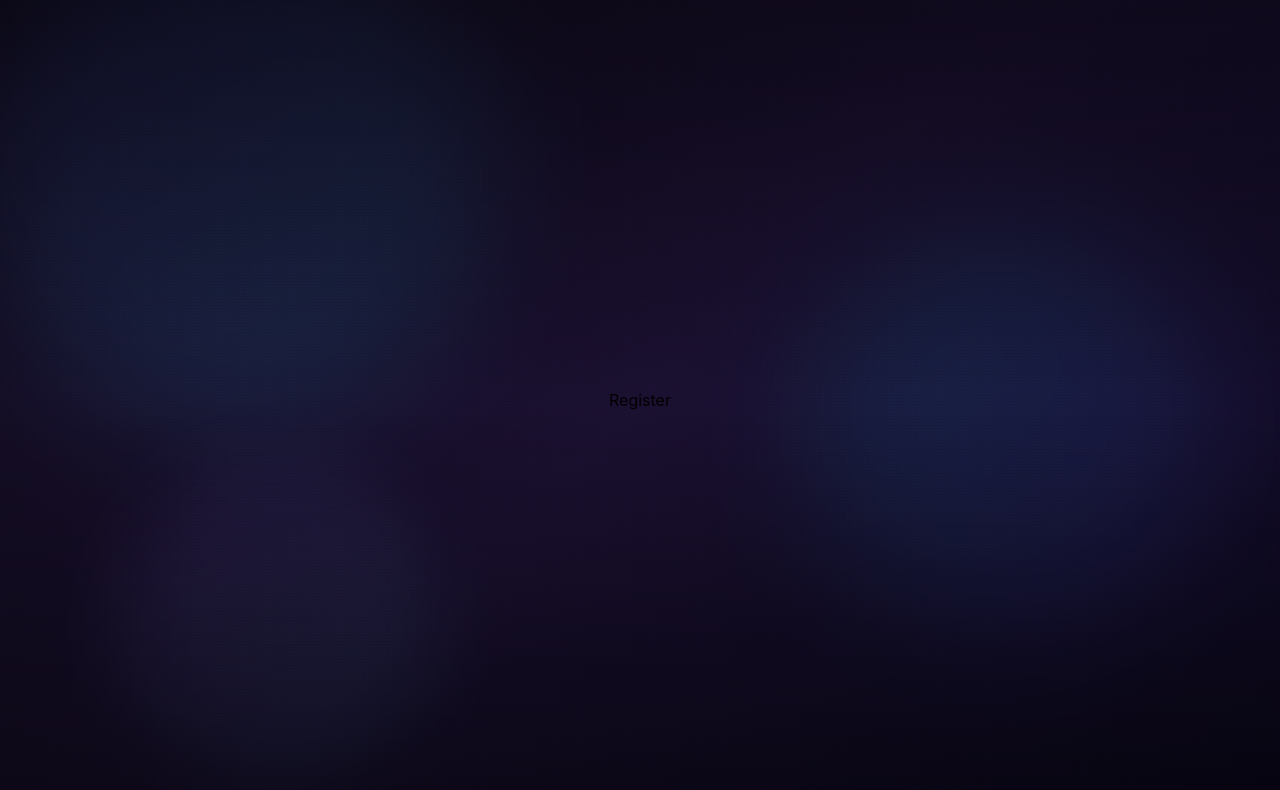
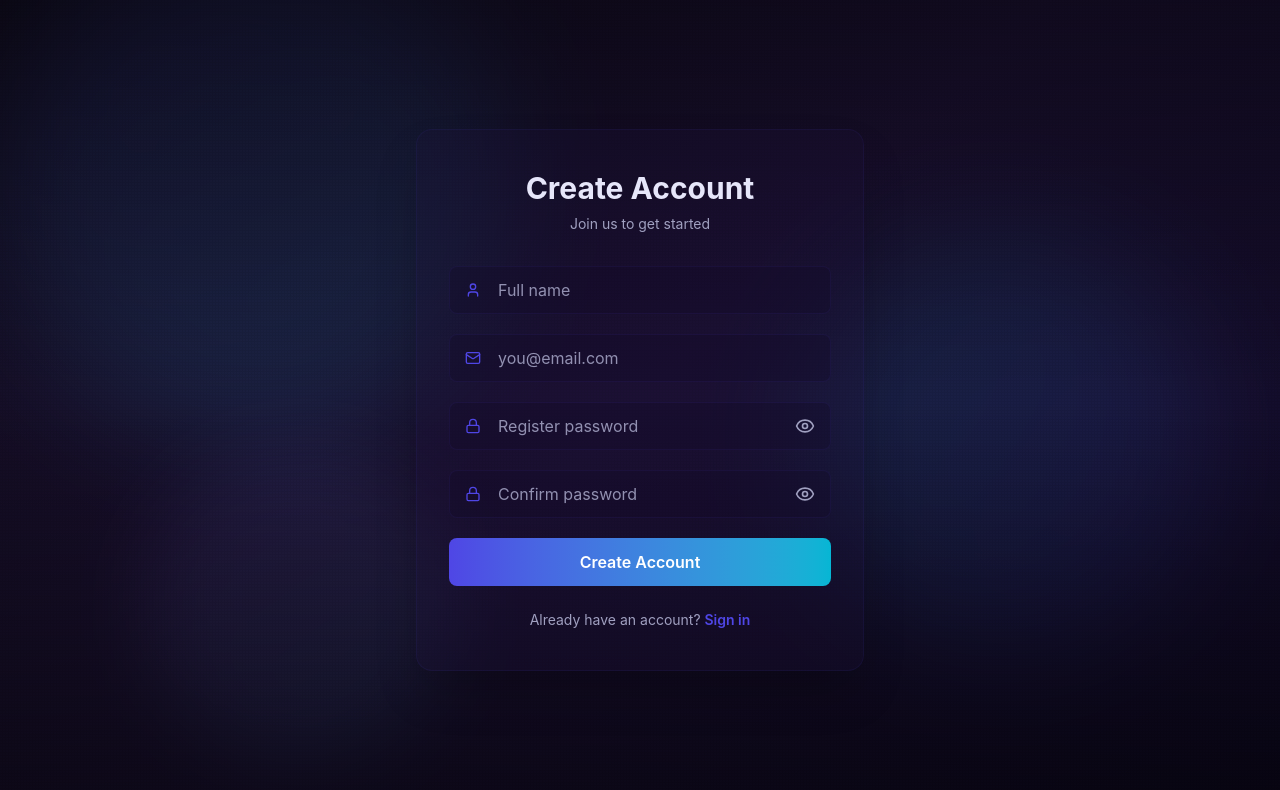
Before and after one commit to Abderrahmane-belarbi/crew-auth, a React app in the folder frontend/: page /register in a window 1280 px wide. Shown: the top 790 px of the page. Built offline with nearby package versions, Linux system fonts and the light colour scheme; the HTML template or start-up script is replaced by a standard one.

Commit message:
implement ui for register user input

```diff
--- a/frontend/components/animated-background.jsx
+++ b/frontend/components/animated-background.jsx
@@ -15,7 +15,7 @@ export default function AnimatedBackground({ children, className = "" }) {
           left="-10%"
           opacity={0.14}
           blur="blur-3xl"
-          duration={34}
+          duration={15}
           delay={0}
           animateX={[0, 120, -40, 0]}
           animateY={[0, 60, 140, 0]}
@@ -29,8 +29,8 @@ export default function AnimatedBackground({ children, className = "" }) {
           left="68%"
           opacity={0.12}
           blur="blur-3xl"
-          duration={28}
-          delay={2}
+          duration={13}
+          delay={0}
           animateX={[0, -90, 40, 0]}
           animateY={[0, 110, -60, 0]}
           animateRotation={[0, -14, 0]}
@@ -43,8 +43,8 @@ export default function AnimatedBackground({ children, className = "" }) {
           left="6%"
           opacity={0.1}
           blur="blur-2xl"
-          duration={22}
-          delay={4}
+          duration={14}
+          delay={0}
           animateX={[0, 70, -30, 0]}
           animateY={[0, -60, 80, 0]}
           animateRotation={[0, 10, 0]}
--- /dev/null
+++ b/frontend/components/auth/auth-card.jsx
@@ -0,0 +1,16 @@
+export function AuthCard({ title, subtitle, children }) {
+  return (
+    <div className="w-full max-w-md animate-[fade-in_0.5s_ease-out_forwards]">
+      <div className="rounded-2xl border border-border/40 bg-card/60 backdrop-blur-xl shadow-2xl">
+        <div className="px-8 py-10">
+          {/* Header */}
+          <div className="mb-8 space-y-2 text-center">
+            <h1 className="text-3xl font-bold text-foreground">{title}</h1>
+            {subtitle && <p className="text-sm text-muted-foreground">{subtitle}</p>}
+          </div>
+          {children}
+        </div>
+      </div>
+    </div>
+  );
+}
--- /dev/null
+++ b/frontend/components/shared/input-field.jsx
@@ -0,0 +1,57 @@
+import { Eye, EyeOff } from "lucide-react";
+import { useState } from "react";
+
+export default function InputField({
+  type = "text",
+  name,
+  Icon,
+  className = "",
+  placeholder,
+  value,
+  onChange,
+  autoComplete,
+  required = false,
+  spellCheck = false,
+  autoCapitalize = "off",
+}) {
+  const [toggled, setToggled] = useState("password");
+  return (
+    <div className="relative">
+      {Icon && (
+        <div className="absolute left-4 top-1/2 -translate-y-1/2">
+          <Icon className="h-4 w-4 text-primary" />
+        </div>
+      )}
+      <input
+        type={type === "password" ? toggled : type }
+        name={name}
+        placeholder={placeholder}
+        value={value}
+        onChange={onChange}
+        autoComplete={autoComplete}
+        required={required}
+        spellCheck={spellCheck}
+        autoCapitalize={autoCapitalize}
+        className={`w-full h-12 rounded-lg border border-border/40 bg-input/60 px-4 py-3 ${
+          Icon ? "pl-12" : ""
+        } text-foreground placeholder-muted-foreground/90 transition-all focus:border-primary focus:outline-none focus:ring-2 focus:ring-primary/30 focus:bg-input/80 ${className}`}
+      />
+      {type === "password" && (
+          <button
+            type="button"
+            onClick={() => {
+              setToggled(toggled === "password" ? "text" : "password");
+            }}
+            className="absolute right-4 top-1/2 -translate-y-1/2 text-muted-foreground hover:text-foreground transition-colors"
+            tabIndex={-1} // this means we can't focus on this button by pressing tab on the keyboard
+          >
+            {toggled === "text" ? (
+              <EyeOff className="h-5 w-5" />
+            ) : (
+              <Eye className="h-5 w-5" />
+            )}
+          </button>
+        )}
+    </div>
+  );
+}
--- a/frontend/pages/home.jsx
+++ b/frontend/pages/home.jsx
@@ -5,12 +5,12 @@ import GradientButton from "../components/gradient-button";
 
 export default function Home() {
   return (
-    <div className="w-full max-w-3xl py-12 px-4">
+    <div className="w-full max-w-2xl py-12 px-4">
       <div className="space-y-10 text-center">
         {/* HERO SECTION */}
         <div className="space-y-4">
           <h1 className="text-foreground text-5xl font-bold text-balance">
-            MERN Authentication System
+            MERN Auth System
           </h1>
           <p className="text-muted-foreground text-lg text-balance">
             Full-stack authentication system built with MongoDB, Express, React,
@@ -55,7 +55,7 @@ export default function Home() {
             </Link>
 
             <Link
-              to="/signup"
+              to="/register"
               className="w-full h-11 rounded-lg border border-border/40 bg-muted/30 hover:bg-muted/70 text-foreground transition-colors font-medium flex items-center justify-center gap-2"
             >
               <span>Create Account</span>
--- a/frontend/pages/register.jsx
+++ b/frontend/pages/register.jsx
@@ -1,5 +1,85 @@
+import { Lock, Mail, User } from "lucide-react";
+import { AuthCard } from "../components/auth/auth-card";
+import InputField from "../components/shared/input-field";
+import { useState } from "react";
+import GradientButton from "../components/gradient-button";
+import { Link } from "react-router-dom";
+
 export default function Register() {
+  const [input, setInput] = useState({
+    name: "",
+    email: "",
+    password: "",
+    confirmPassword: "",
+  });
+
+  function handleInputChange(e) {
+    const { name, value } = e.target;
+    setInput((prev) => {
+      return { ...prev, [name]: value };
+    });
+  }
+
+  async function handleRegister(e) {
+    e.preventDefault();
+    console.log("Register");
+  }
+
   return (
-    <div>Register</div>
-  )
+    <AuthCard title="Create Account" subtitle="Join us to get started">
+      <form onSubmit={handleRegister} className="space-y-5">
+        <InputField
+          type="text"
+          name="name"
+          Icon={User}
+          placeholder="Full name"
+          value={input.name}
+          onChange={handleInputChange}
+          autoComplete="name"
+          autoCapitalize="words"
+          required
+        />
+        <InputField
+          type="email"
+          name="email"
+          Icon={Mail}
+          placeholder="you@email.com"
+          value={input.email}
+          onChange={handleInputChange}
+          autoComplete="email"
+          required
+        />
+        <InputField
+          type="password"
+          name="password"
+          Icon={Lock}
+          placeholder="Register password"
+          value={input.password}
+          onChange={handleInputChange}
+          autoComplete="new-password"
+          required
+        />
+        <InputField
+          type="password"
+          name="confirmPassword"
+          Icon={Lock}
+          placeholder="Confirm password"
+          value={input.confirmPassword}
+          onChange={handleInputChange}
+          autoComplete="new-password"
+          required
+        />
+        <GradientButton>Create Account</GradientButton>
+      </form>
+      <div className="mt-6 text-center text-sm">
+        <span className="text-muted-foreground">Already have an account?</span>{" "}
+        <Link
+          to="/login"
+          className="font-semibold text-primary hover:text-secondary transition-colors"
+        >
+          Sign in
+        </Link>
+      </div>
+    </AuthCard>
+  );
 }
--- a/frontend/src/index.css
+++ b/frontend/src/index.css
@@ -4,22 +4,26 @@
   --foreground: #e6e6fa;
   --muted-foreground: #a0a0c0;
   --primary: #4f46e5;
+  --primary-foreground: #ffffff;
   --secondary: #06b6d4;
   --accent: #06b6d4;
   --card: rgba(30, 20, 60, 0.4);
   --muted: rgba(79, 70, 229, 0.1);
   --border: rgba(79, 70, 229, 0.2);
+  --input: rgba(20, 13, 41, 0.5);
 }
 
 @theme inline {
   --color-foreground: var(--foreground);
   --color-muted-foreground: var(--muted-foreground);
   --color-primary: var(--primary);
+  --color-primary-foreground: var(--primary-foreground);
   --color-secondary: var(--secondary);
   --color-accent: var(--accent);
   --color-card: var(--card);
   --color-muted: var(--muted);
   --color-border: var(--border);
+  --color-input: var(--input);
 }
 
 
--- a/frontend/src/main.jsx
+++ b/frontend/src/main.jsx
@@ -1,7 +1,7 @@
 import { StrictMode } from 'react'
 import { createRoot } from 'react-dom/client'
 import './index.css'
-import App from './App.jsx'
+import App from './app.jsx'
 import { BrowserRouter } from 'react-router-dom'
 
 createRoot(document.getElementById('root')).render(
```
Also changed, not shown: frontend/src/app.jsx (renamed from frontend/src/App.jsx).
